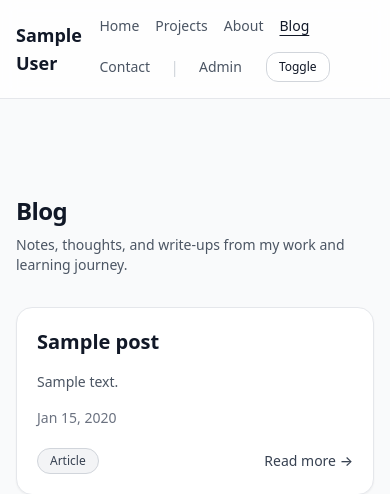
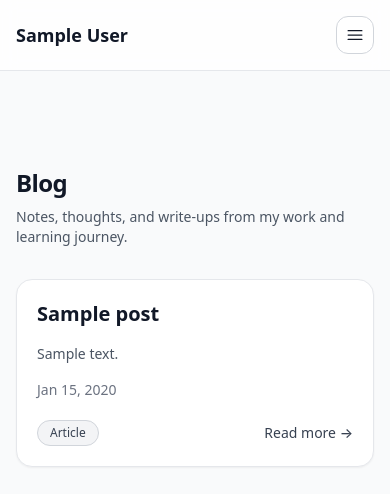
Before and after one commit to AbedKaa/main-portfolio, a Laravel app: page /blog in a window 390 px wide. Shown: the top 494 px of the page. Run offline with Laravel 12, Linux system fonts and the light colour scheme; tables that the repository leaves empty hold one stand-in row (values such as "Sample post"); style sheets or scripts are compiled from the project's sources.

Commit message:
Make public navbar responsive

```diff
--- a/resources/views/components/layouts/public.blade.php
+++ b/resources/views/components/layouts/public.blade.php
@@ -50,6 +50,10 @@
         html.theme-preload *::after {
             transition: none !important;
         }
+
+        [x-cloak] {
+            display: none !important;
+        }
     </style>
 
     @vite(['resources/css/app.css', 'resources/js/app.js'])
@@ -63,10 +67,10 @@
 
 <body data-theme-scope="public"
     class="min-h-screen bg-gray-50 text-gray-900 transition-colors duration-300 dark:bg-zinc-950 dark:text-white">
-    <header
+    <header x-data="{ mobileMenuOpen: false }"
         class="border-b border-gray-200 bg-white/80 backdrop-blur transition-colors duration-300 dark:border-zinc-800 dark:bg-zinc-950/80">
         <div class="max-w-6xl mx-auto px-4 py-4 flex items-center justify-between gap-4">
-            <a href="{{ route('home') }}" class="text-lg font-semibold text-gray-900 dark:text-white">
+            <a href="{{ route('home') }}" class="shrink-0 text-lg font-semibold text-gray-900 dark:text-white">
                 {{ $settings->full_name ?? ($settings->name ?? 'Abed') }}
             </a>
 
@@ -76,7 +80,7 @@
                     : 'text-sm text-gray-600 transition hover:text-gray-900 dark:text-zinc-300 dark:hover:text-white';
             @endphp
 
-            <nav class="flex flex-wrap items-center gap-4">
+            <nav class="hidden sm:flex sm:flex-1 items-center justify-end gap-4 lg:gap-5">
                 <a href="{{ route('home') }}" class="{{ $linkClass(request()->routeIs('home')) }}">Home</a>
 
                 <a href="{{ route('projects.public.index') }}"
@@ -94,16 +98,74 @@
 
                 <a href="{{ route('contact') }}" class="{{ $linkClass(request()->routeIs('contact')) }}">Contact</a>
 
-                <span class="mx-1 text-gray-300 dark:text-zinc-700">|</span>
+                <span class="mx-1 shrink-0 text-gray-300 dark:text-zinc-700">|</span>
 
                 <a href="{{ route('login') }}" class="{{ $linkClass(false) }}">Admin</a>
 
                 <button onclick="toggleTheme()"
-                    class="ml-2 inline-flex items-center justify-center rounded-xl border border-gray-300 bg-white px-3 py-1.5 text-xs font-medium text-gray-900 transition hover:bg-gray-100 dark:border-zinc-700 dark:bg-zinc-900 dark:text-white dark:hover:bg-zinc-800">
+                    class="ml-2 inline-flex shrink-0 items-center justify-center rounded-xl border border-gray-300 bg-white px-3 py-1.5 text-xs font-medium text-gray-900 transition hover:bg-gray-100 dark:border-zinc-700 dark:bg-zinc-900 dark:text-white dark:hover:bg-zinc-800">
                     Toggle
                 </button>
             </nav>
+
+            <button type="button"
+                class="inline-flex items-center justify-center rounded-xl border border-gray-300 bg-white p-2 text-gray-900 transition hover:bg-gray-100 sm:hidden dark:border-zinc-700 dark:bg-zinc-900 dark:text-white dark:hover:bg-zinc-800"
+                @click="mobileMenuOpen = !mobileMenuOpen" :aria-expanded="mobileMenuOpen.toString()"
+                aria-controls="mobile-public-nav" aria-label="Toggle navigation">
+                <svg x-show="!mobileMenuOpen" x-cloak xmlns="http://www.w3.org/2000/svg" fill="none"
+                    viewBox="0 0 24 24" stroke-width="1.5" stroke="currentColor" class="h-5 w-5">
+                    <path stroke-linecap="round" stroke-linejoin="round" d="M3.75 6.75h16.5M3.75 12h16.5m-16.5 5.25h16.5" />
+                </svg>
+                <svg x-show="mobileMenuOpen" x-cloak xmlns="http://www.w3.org/2000/svg" fill="none"
+                    viewBox="0 0 24 24" stroke-width="1.5" stroke="currentColor" class="h-5 w-5">
+                    <path stroke-linecap="round" stroke-linejoin="round" d="M6 18 18 6M6 6l12 12" />
+                </svg>
+            </button>
         </div>
+
+        <nav id="mobile-public-nav" x-cloak x-show="mobileMenuOpen" x-transition
+            class="border-t border-gray-200 px-4 py-4 sm:hidden dark:border-zinc-800">
+            <div class="mx-auto flex max-w-6xl flex-col gap-2">
+                <a href="{{ route('home') }}" @click="mobileMenuOpen = false"
+                    class="rounded-xl px-3 py-2 {{ request()->routeIs('home') ? 'bg-gray-100 text-gray-900 dark:bg-zinc-900 dark:text-white' : 'text-gray-700 hover:bg-gray-100 hover:text-gray-900 dark:text-zinc-300 dark:hover:bg-zinc-900 dark:hover:text-white' }}">
+                    Home
+                </a>
+
+                <a href="{{ route('projects.public.index') }}" @click="mobileMenuOpen = false"
+                    class="rounded-xl px-3 py-2 {{ request()->routeIs('projects.public.*') ? 'bg-gray-100 text-gray-900 dark:bg-zinc-900 dark:text-white' : 'text-gray-700 hover:bg-gray-100 hover:text-gray-900 dark:text-zinc-300 dark:hover:bg-zinc-900 dark:hover:text-white' }}">
+                    Projects
+                </a>
+
+                <a href="{{ route('about') }}" @click="mobileMenuOpen = false"
+                    class="rounded-xl px-3 py-2 {{ request()->routeIs('about') ? 'bg-gray-100 text-gray-900 dark:bg-zinc-900 dark:text-white' : 'text-gray-700 hover:bg-gray-100 hover:text-gray-900 dark:text-zinc-300 dark:hover:bg-zinc-900 dark:hover:text-white' }}">
+                    About
+                </a>
+
+                @if ($settings->blog_enabled ?? true)
+                    <a href="{{ route('blog.index') }}" @click="mobileMenuOpen = false"
+                        class="rounded-xl px-3 py-2 {{ request()->routeIs('blog.*') ? 'bg-gray-100 text-gray-900 dark:bg-zinc-900 dark:text-white' : 'text-gray-700 hover:bg-gray-100 hover:text-gray-900 dark:text-zinc-300 dark:hover:bg-zinc-900 dark:hover:text-white' }}">
+                        Blog
+                    </a>
+                @endif
+
+                <a href="{{ route('contact') }}" @click="mobileMenuOpen = false"
+                    class="rounded-xl px-3 py-2 {{ request()->routeIs('contact') ? 'bg-gray-100 text-gray-900 dark:bg-zinc-900 dark:text-white' : 'text-gray-700 hover:bg-gray-100 hover:text-gray-900 dark:text-zinc-300 dark:hover:bg-zinc-900 dark:hover:text-white' }}">
+                    Contact
+                </a>
+
+                <div class="mt-2 grid grid-cols-2 gap-2">
+                    <a href="{{ route('login') }}" @click="mobileMenuOpen = false"
+                        class="inline-flex items-center justify-center rounded-xl border border-gray-300 bg-white px-3 py-2 text-sm font-medium text-gray-900 transition hover:bg-gray-100 dark:border-zinc-700 dark:bg-zinc-900 dark:text-white dark:hover:bg-zinc-800">
+                        Admin
+                    </a>
+
+                    <button type="button" onclick="toggleTheme()"
+                        class="inline-flex items-center justify-center rounded-xl border border-gray-300 bg-white px-3 py-2 text-sm font-medium text-gray-900 transition hover:bg-gray-100 dark:border-zinc-700 dark:bg-zinc-900 dark:text-white dark:hover:bg-zinc-800">
+                        Toggle
+                    </button>
+                </div>
+            </div>
+        </nav>
     </header>
 
     <main class="site-container section-block">
```
